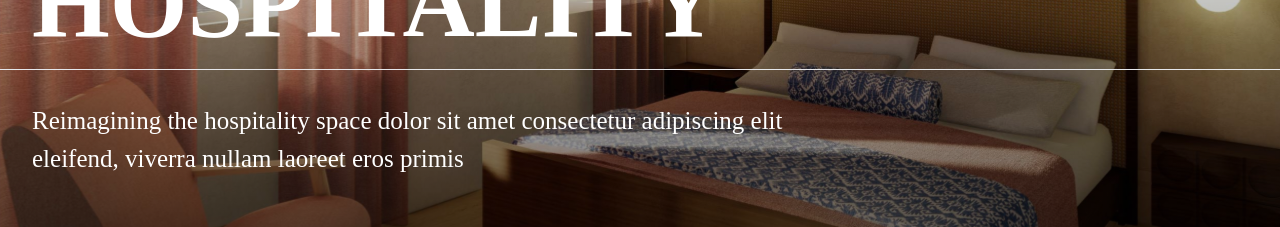
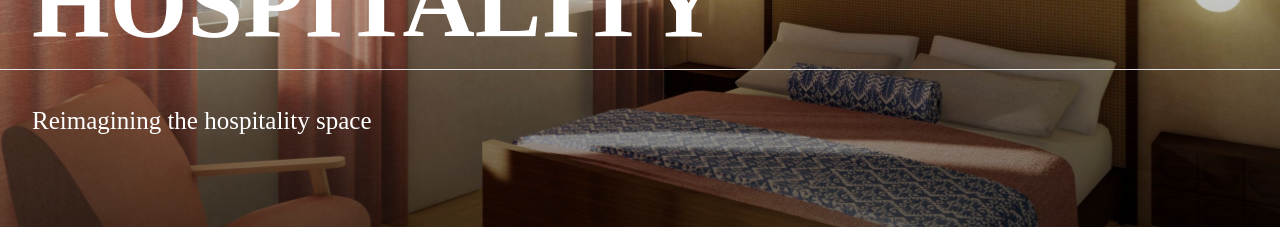
Before and after one commit to Happygru/haws, a React (Create React App) app: page / in a window 1280 px wide. Shown: the part 711-938 px from the top of the page. Built offline with nearby package versions, Linux system fonts and the light colour scheme.

Commit message:
fix: hero text

```diff
--- a/src/App.jsx
+++ b/src/App.jsx
@@ -98,9 +98,7 @@ function App() {
         <div className="w-full h-1/2 md:h-1/3">
           <div className="container relative w-full h-full max-w-screen-xl px-8 m-auto">
             <p className="text-[25px] text-white font-default pt-8">
-              Reimagining the hospitality space dolor sit amet consectetur
-              adipiscing elit
-              <br /> eleifend, viverra nullam laoreet eros primis
+              Reimagining the hospitality space
             </p>
           </div>
         </div>
```
Also changed, not shown: 1 other file (tests, documents, lock files or other folders).
